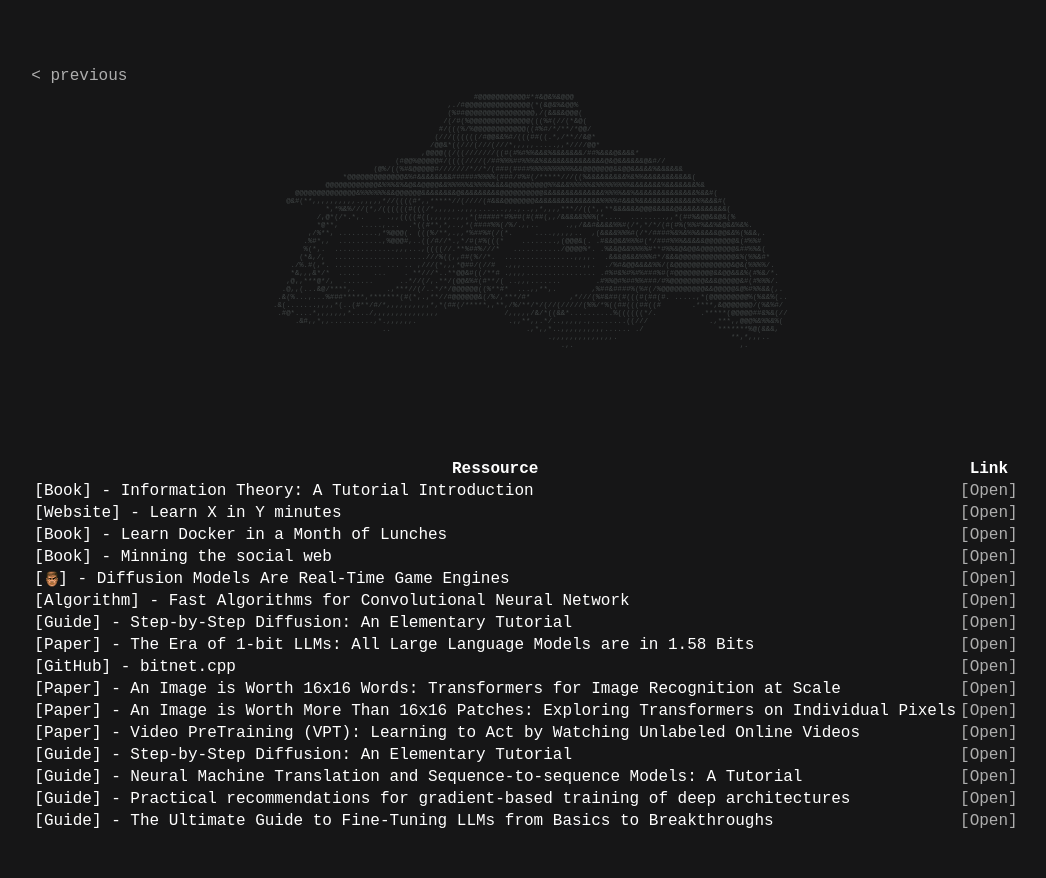
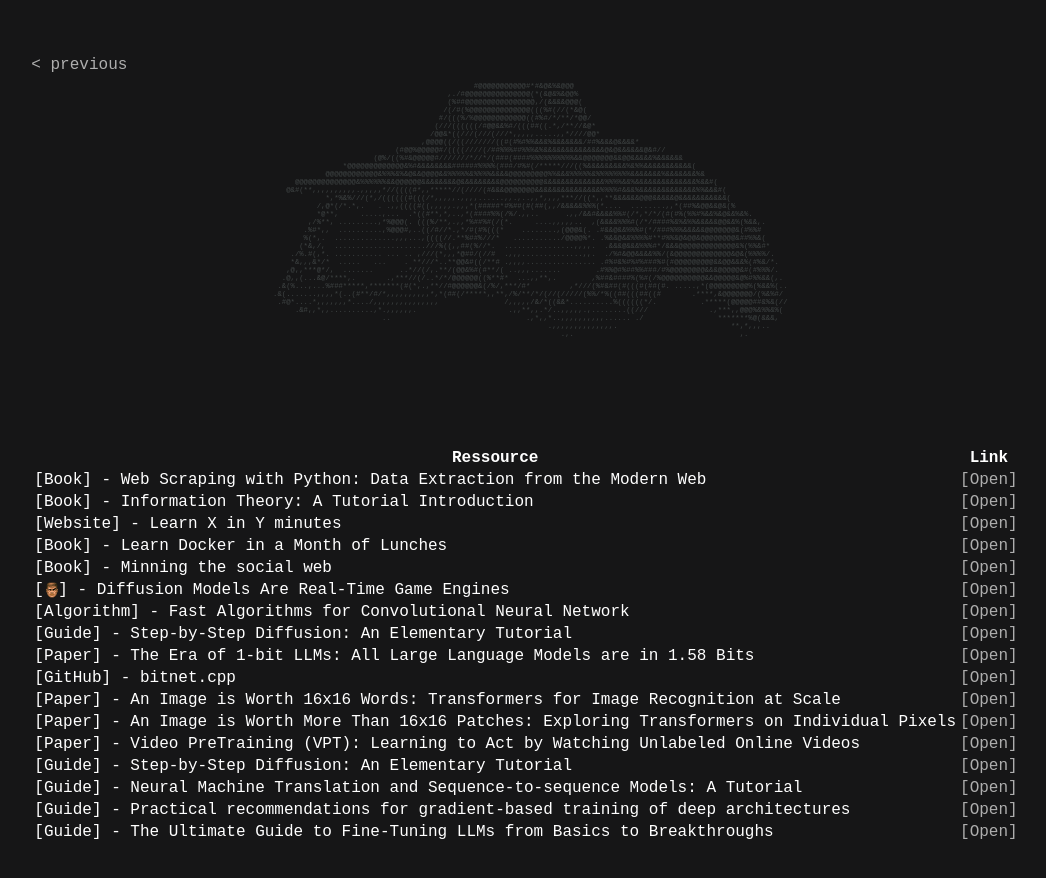
Before and after one commit to tayheau/tayheau.github.io, a Jekyll site: the page to_read.html, which Jekyll copies as it is, in a window 1280 px wide. Shown: the top 878 px of the page, without its empty margins (114-1160 px from the left). Built offline with Jekyll 4.4.1, drawn with Linux system fonts in a browser that asks for light colours.

Commit message:
Update to_read.html

```diff
--- a/to_read.html
+++ b/to_read.html
@@ -57,6 +57,10 @@
         <tr>
             <th>Ressource</th>
             <th>Link</th>
+        </tr>
+        <tr>
+            <td>[Book] - Web Scraping with Python: Data Extraction from the Modern Web</td>
+            <td><a href="https://www.amazon.com/Web-Scraping-Python-Extraction-Modern-dp-1098145356/dp/1098145356"> [Open] </a></td>
         </tr>
         <tr>
             <td>[Book] - Information Theory: A Tutorial Introduction</td>
```
